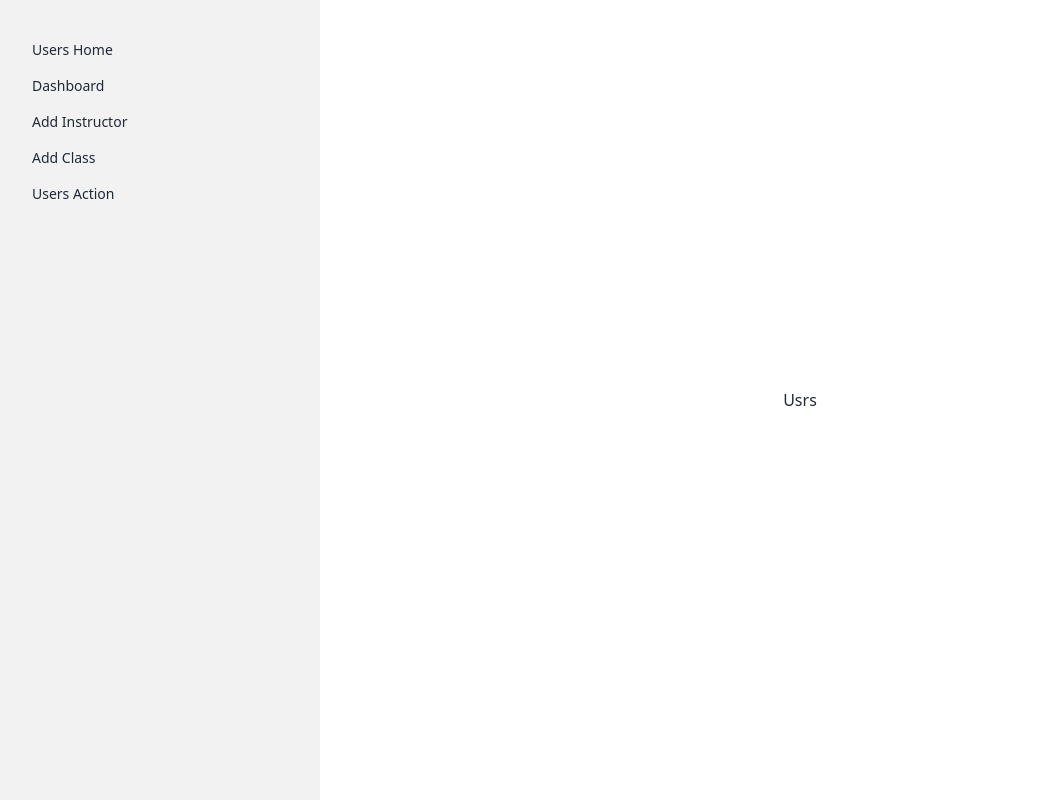
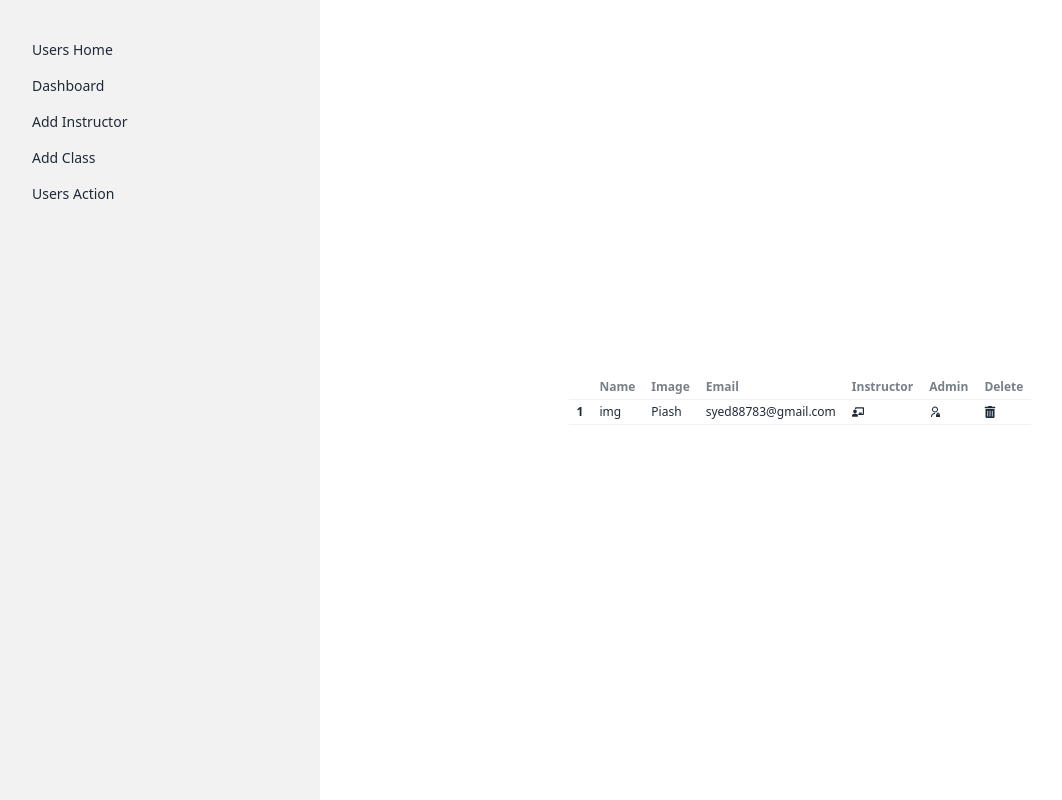
Before and after one commit to Syed-Anwarul-Haque-Piash/summer-camp-client, a React (Vite) app: page /dashboard/action in a window 1280 px wide. Shown: the whole page, without its empty margins (0-1062 px from the left). Built offline with nearby package versions, Linux system fonts and the light colour scheme; no server answers.

Commit message:
user create

```diff
--- /dev/null
+++ b/src/api/AuthApi.jsx
@@ -0,0 +1,17 @@
+export const saveUser=(user)=>{
+    //console.log(user);
+    const currentUser={
+        email:user.email
+    }
+    fetch(`http://localhost:5000/users/${user.email}`,{
+        method:'PUT',
+        headers:{
+            'content-type':'application/json'
+        },
+        body:JSON.stringify(currentUser)
+    })
+    .then(res => res.json())
+    .then(data => {
+        console.log(data)
+    })
+}
--- a/src/pages/Login/Login.jsx
+++ b/src/pages/Login/Login.jsx
@@ -5,6 +5,7 @@ import { GoogleAuthProvider, getAuth, signInWithPopup } from 'firebase/auth';
 import {  FaGoogle } from "react-icons/fa";
 import app from '../../firebase/firebase.config';
 import { Link, useLocation, useNavigate } from 'react-router-dom';
+import { saveUser } from '../../api/AuthApi';
 
 
 const Login = () => {
@@ -25,6 +26,7 @@ const Login = () => {
             .then(result => {
                 const loggedUser = result.user;
                 console.log(loggedUser);
+                saveUser(loggedUser)
                 navigate(from, { replace: true })
             })
             .catch(error => {
@@ -36,6 +38,7 @@ const Login = () => {
             .then(result=>{
               const user=result.user;
               console.log(user);
+              saveUser(user);
               navigate(from,{replace:true})
             })
             .catch(error=>{
--- a/src/pages/SignUp/SignUp.jsx
+++ b/src/pages/SignUp/SignUp.jsx
@@ -1,23 +1,53 @@
 import React, { useContext } from 'react';
 import { useForm } from 'react-hook-form';
 import { AuthContext } from '../../providers/AuthProvider';
-import { Link } from 'react-router-dom';
+import { Link, useNavigate } from 'react-router-dom';
+import Swal from 'sweetalert2';
+//import { saveUser } from '../../api/AuthApi';
 
 const SignUp = () => {
-    const {createUser}=useContext(AuthContext);
-    const { register, handleSubmit, formState: { errors } } = useForm();
+    const { createUser, updateUserProfile,logOut } = useContext(AuthContext);
+    const { register, handleSubmit, reset, formState: { errors } } = useForm();
+    const navigate = useNavigate();
 
-    const onSubmit = data =>{
-        console.log(data)
-        createUser(data.email,data.password)
-        .then(result=>{
-            const createdUser=result.user
-            console.log(createdUser)
-            //updateUser(result.user,name,photo)
-            //e.target.reset();
+    // const onSubmit = data =>{
+    //     console.log(data)
+    //     createUser(data.email,data.password)
+    //     .then(result=>{
+    //         const createdUser=result.user
+    //         console.log(createdUser)
+    //         //updateUser(result.user,name,photo)
+    //         //e.target.reset();
+    //     })
+    //     .catch(error=>{
+    //         console.log(error)
+    //     })
+    // };
+    const onSubmit = data => {
+        console.log(data);
+        createUser(data.email, data.password)
+            .then(result => {
+                const loggedUser = result.user;
+                //saveUser(result);
+                console.log(result);
+                console.log(loggedUser);
+                navigate('/login');
+                logOut();
+                updateUserProfile(data.name, data.photoURL)
+                    .then(() => {
+                        console.log('user profile info updated')
+                        reset();
+                        Swal.fire({
+                            position: 'top-end',
+                            icon: 'success',
+                            title: 'User created successfully.',
+                            showConfirmButton: false,
+                            timer: 1500
+                        });
+                        //navigate('/');
+
                     })
-        .catch(error=>{
-            console.log(error)
+                    .catch(error => console.log(error))
             })
     };
     return (
@@ -30,21 +60,21 @@ const SignUp = () => {
                             <label className="label">
                                 <span className="label-text">Name</span>
                             </label>
-                            <input type="text" placeholder="Name" {...register("name",{ required: true })} className="input input-bordered" />
+                            <input type="text" placeholder="Name" {...register("name", { required: true })} className="input input-bordered" />
                             {errors.name && <span className='text-red-500'>Name is required</span>}
                         </div>
                         <div className="form-control">
                             <label className="label">
                                 <span className="label-text">Email</span>
                             </label>
-                            <input type="email" placeholder="Email" {...register("email",{ required: true })} className="input input-bordered" />
+                            <input type="email" placeholder="Email" {...register("email", { required: true })} className="input input-bordered" />
                             {errors.email && <span className='text-red-500'>Email is required</span>}
                         </div>
                         <div className="form-control">
                             <label className="label">
                                 <span className="label-text">Photo URL</span>
                             </label>
-                            <input type="text" placeholder="Photo URL" {...register("photo",{ required: true })} className="input input-bordered" />
+                            <input type="text" placeholder="Photo URL" {...register("photo", { required: true })} className="input input-bordered" />
                             {errors.photo && <span className='text-red-500'>Photo URL is required</span>}
                         </div>
                         <div className="form-control">
--- a/src/pages/UsersAction/UsersAction.jsx
+++ b/src/pages/UsersAction/UsersAction.jsx
@@ -1,9 +1,34 @@
 import React from 'react';
-
+import {  FaChalkboardTeacher, FaTrashAlt } from 'react-icons/fa';
+import { RiAdminLine } from 'react-icons/ri';
 const UsersAction = () => {
     return (
-        <div>
-           Usrs
+        <div className="overflow-x-auto">
+            <table className="table table-xs">
+                <thead>
+                    <tr>
+                        <th></th>
+                        <th>Name</th>
+                        <th>Image</th>
+                        <th>Email</th>
+                        <th>Instructor</th>
+                        <th>Admin</th>
+                        <th>Delete</th>
+                    </tr>
+                </thead>
+                <tbody>
+                    <tr>
+                        <th>1</th>
+                        <td>img</td>
+                        <td>Piash</td>
+                        <td>syed88783@gmail.com</td>
+                        <td><FaChalkboardTeacher></FaChalkboardTeacher></td>
+                        <td><RiAdminLine></RiAdminLine></td>
+                        <td><FaTrashAlt></FaTrashAlt></td>
+                    </tr>
+                </tbody>
+
+            </table>
         </div>
     );
 };
--- a/src/providers/AuthProvider.jsx
+++ b/src/providers/AuthProvider.jsx
@@ -1,6 +1,7 @@
 import React, { createContext, useEffect, useState } from 'react';
-import { createUserWithEmailAndPassword, getAuth, onAuthStateChanged, signInWithEmailAndPassword, signOut } from "firebase/auth";
+import { createUserWithEmailAndPassword, getAuth, onAuthStateChanged, signInWithEmailAndPassword, signOut, updateProfile } from "firebase/auth";
 import app from '../firebase/firebase.config';
+//import { saveUser } from '../api/AuthApi';
 
 
 
@@ -27,10 +28,16 @@ const AuthProvider = ({children}) => {
         setLoading(true)
         return signOut(auth)
     }
+    const updateUserProfile = (name, photo) => {
+        return updateProfile(auth.currentUser, {
+            displayName: name, photoURL: photo
+        });
+    }
     useEffect(()=>{
         const unsubscribe=onAuthStateChanged(auth,loggedUser=>{
             console.log("Logged in user inside auth state observer",loggedUser);
             setUser(loggedUser)
+            //saveUser(loggedUser);
             setLoading(false);
         })
         return ()=>{
@@ -43,6 +50,7 @@ const AuthProvider = ({children}) => {
         createUser,
         signIn,
         logOut,
+        updateUserProfile
         //googleSignIn
     }
     return (
```
Lines whose indentation alone changed are shown as unchanged.
